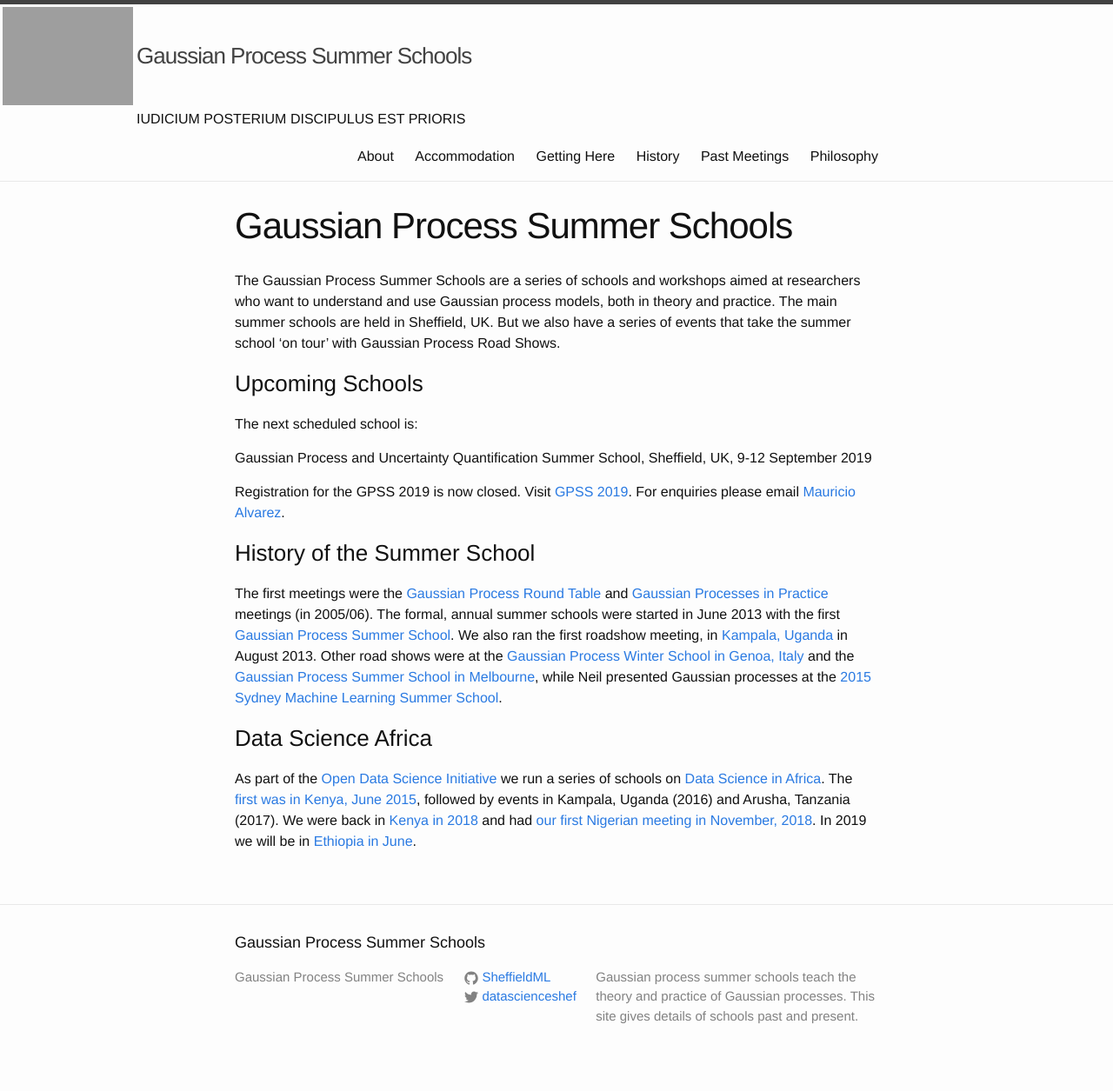
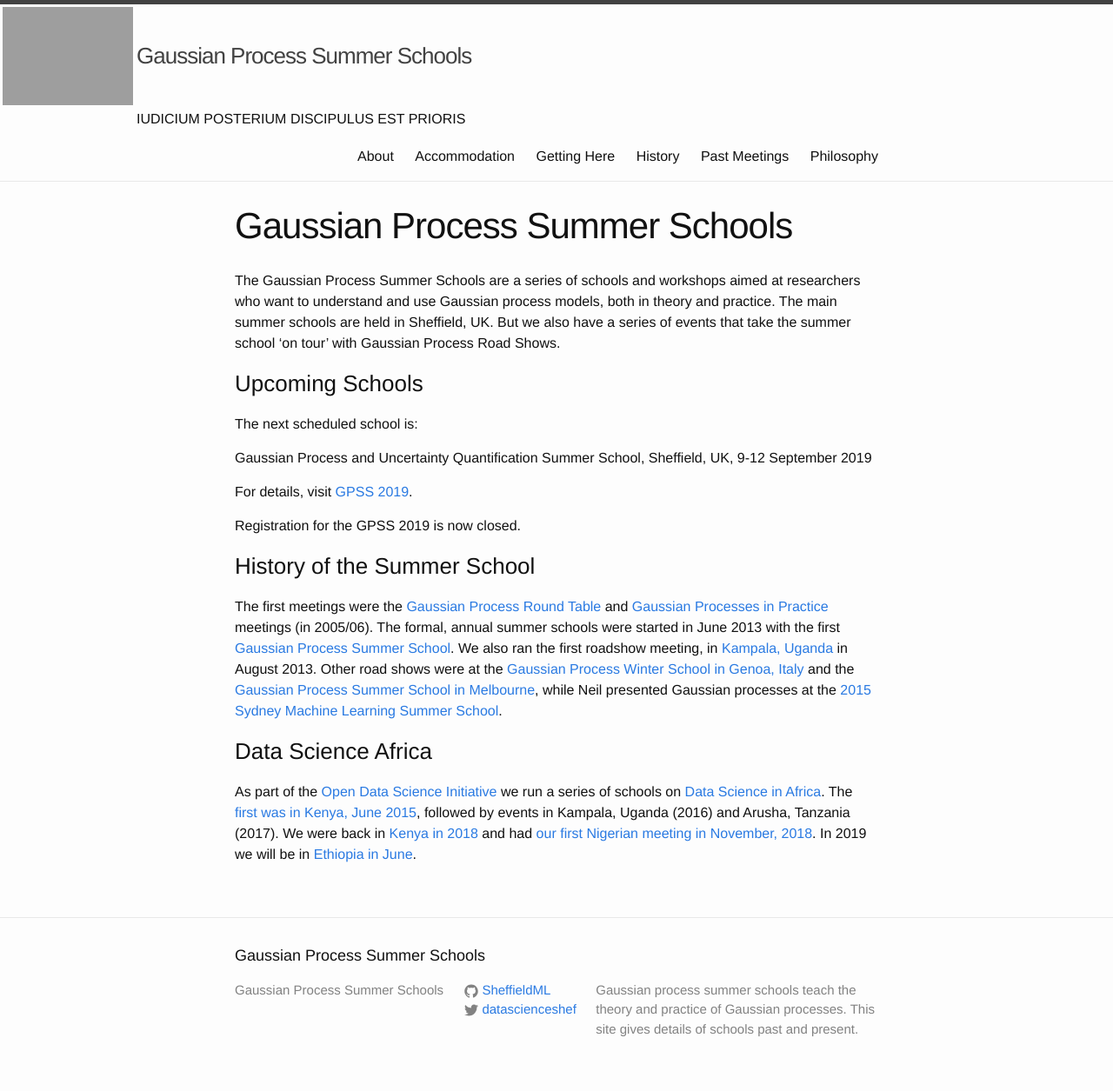
Before and after one commit to gpschool/gpschool.github.io, a Jekyll site: the page built from index.md, in a window 1280 px wide. Shown: the whole page at 87% size. Built offline with Jekyll 4.4.1, drawn with Linux system fonts in a browser that asks for light colours.

Commit message:
Update index.md

```diff
--- a/index.md
+++ b/index.md
@@ -14,8 +14,9 @@ The next scheduled school is:
 {% if meeting.present %}{% if meeting.url %}[{{ meeting.event }}]({{ meeting.url }}){% else %}{{ meeting.event }}{% endif %}, {{ meeting.location }}{% if meeting.startday %}, {{ meeting.startday }}{% if meeting.endday %}-{{ meeting.endday }}{% endif %}{% endif %} {{ meeting.startmonth }} {{ meeting.year }}{% endif %}
 {% endfor %}
 
-Registration for the GPSS 2019 is now closed. Visit [GPSS 2019](http://gpss.cc/gpss19/). For enquiries please email <a href="mailto:mauricio.alvarez@sheffield.ac.uk">Mauricio Alvarez</a>.
+For details, visit [GPSS 2019](http://gpss.cc/gpss19/).<br/>
 
+Registration for the GPSS 2019 is now closed.
 
 ### History of the Summer School
 
```
